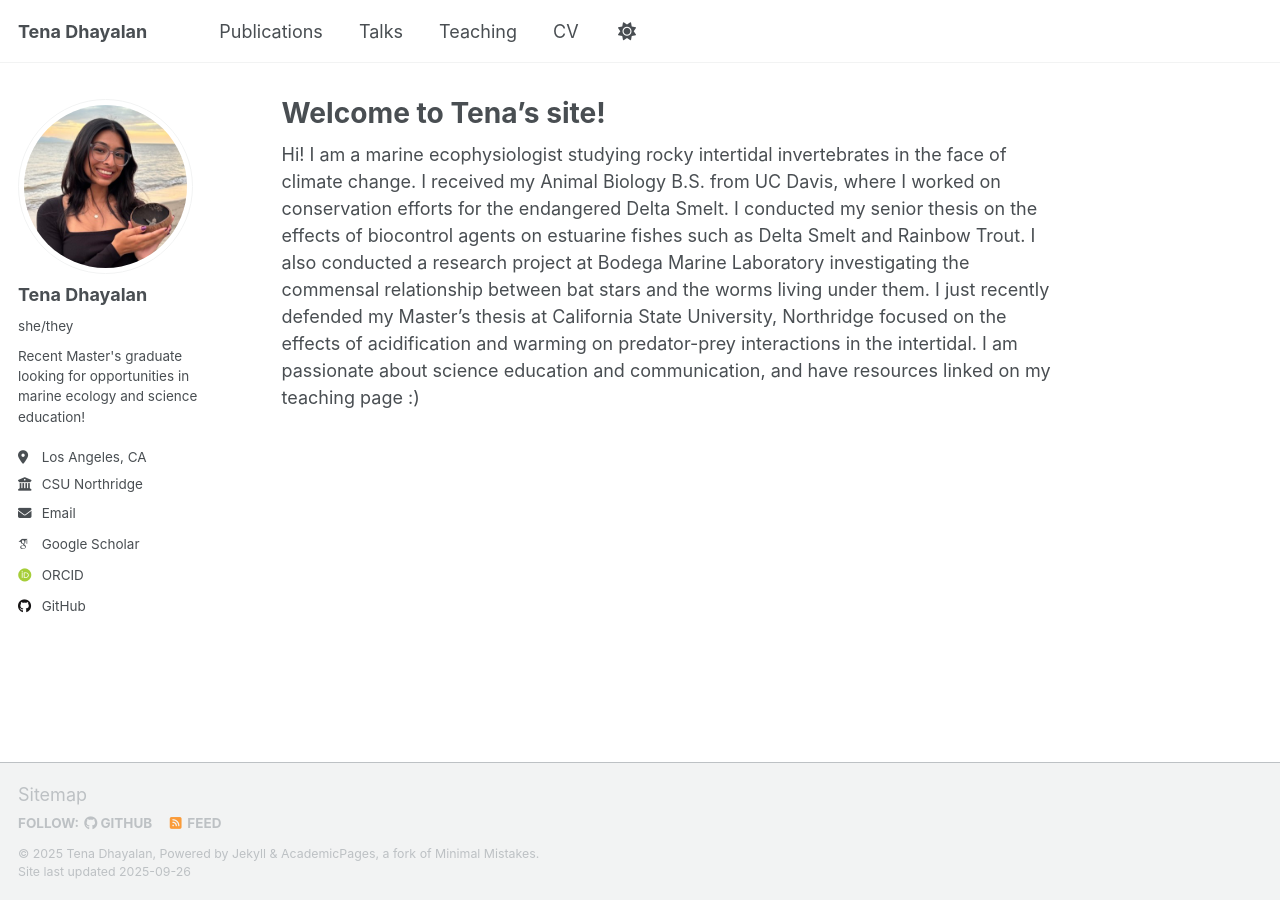
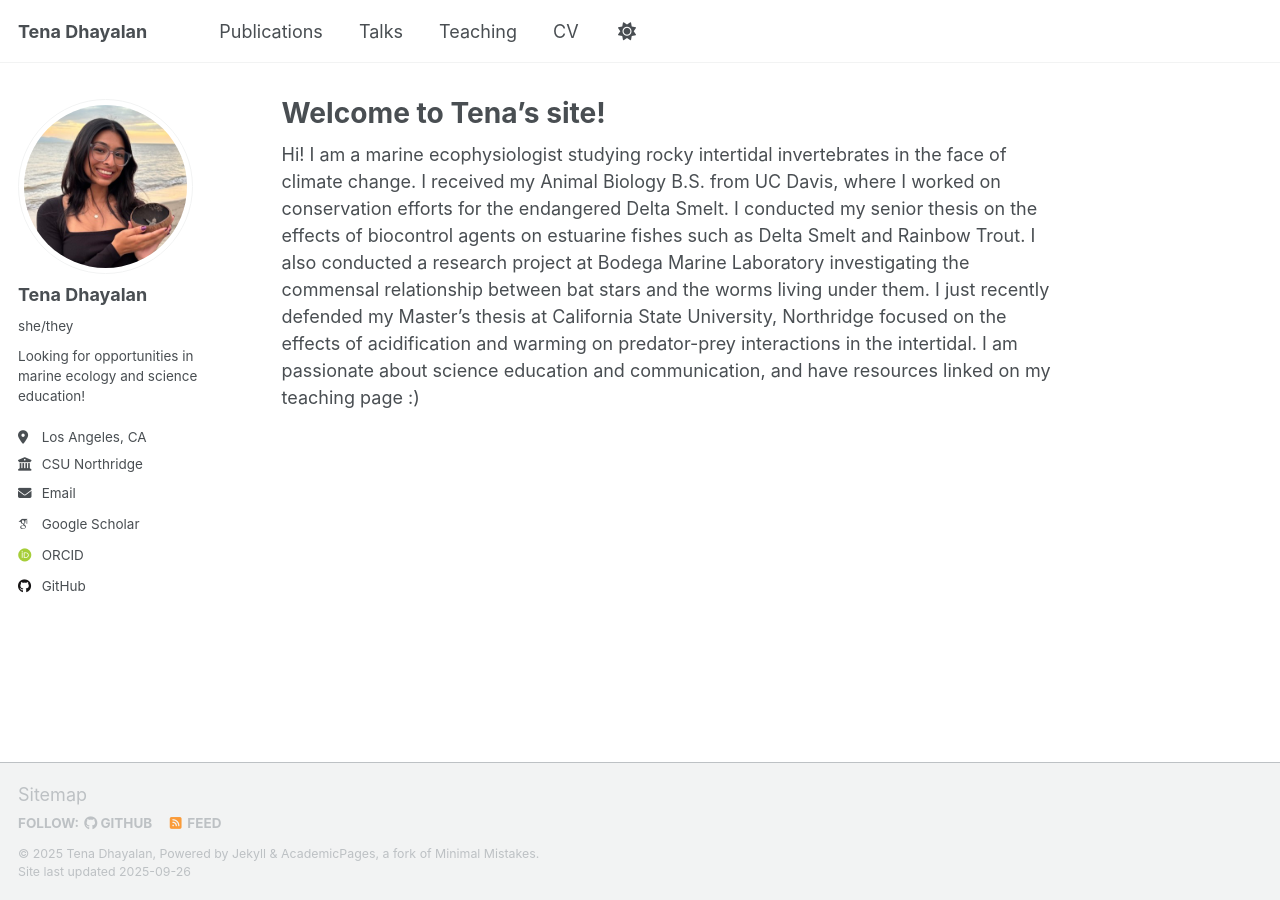
Before and after one commit to tenadhayalan/tenadhayalan.github.io, a Jekyll site: the page built from _pages/about.md, in a window 1280 px wide. Built offline with Jekyll 4.4.1, drawn with Linux system fonts in a browser that asks for light colours; some web fonts are replaced; a script that is not in the unit is left out.

Commit message:
made bio shorter

```diff
--- a/_config.yml
+++ b/_config.yml
@@ -26,7 +26,7 @@ author:
   avatar           : "profile.png"
   name             : "Tena Dhayalan"
   pronouns         : "she/they"
-  bio              : "Recent Master's graduate looking for opportunities in marine ecology and science education!"
+  bio              : "Looking for opportunities in marine ecology and science education!"
   location         : "Los Angeles, CA"
   employer         : "CSU Northridge"
   uri              : # URL
```
